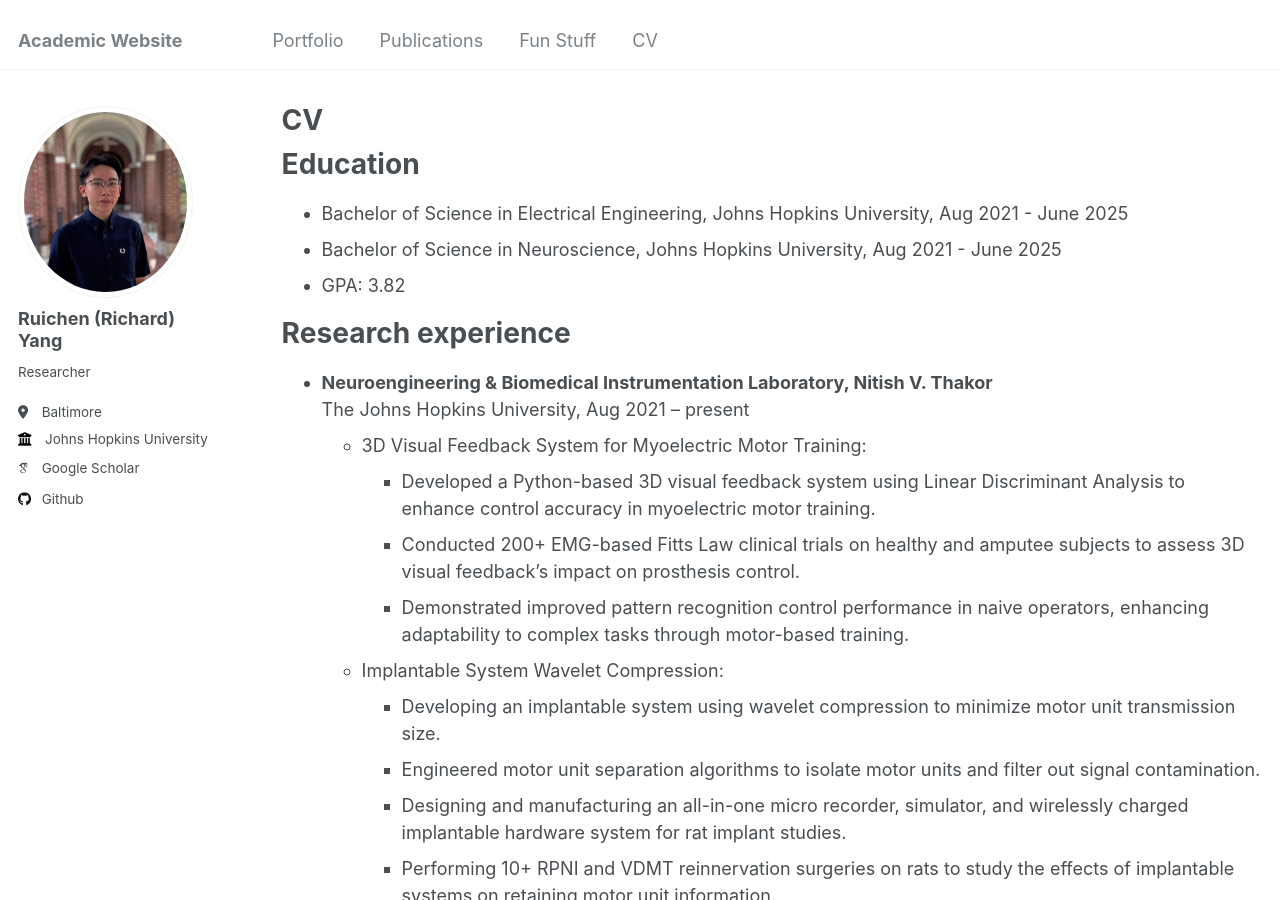
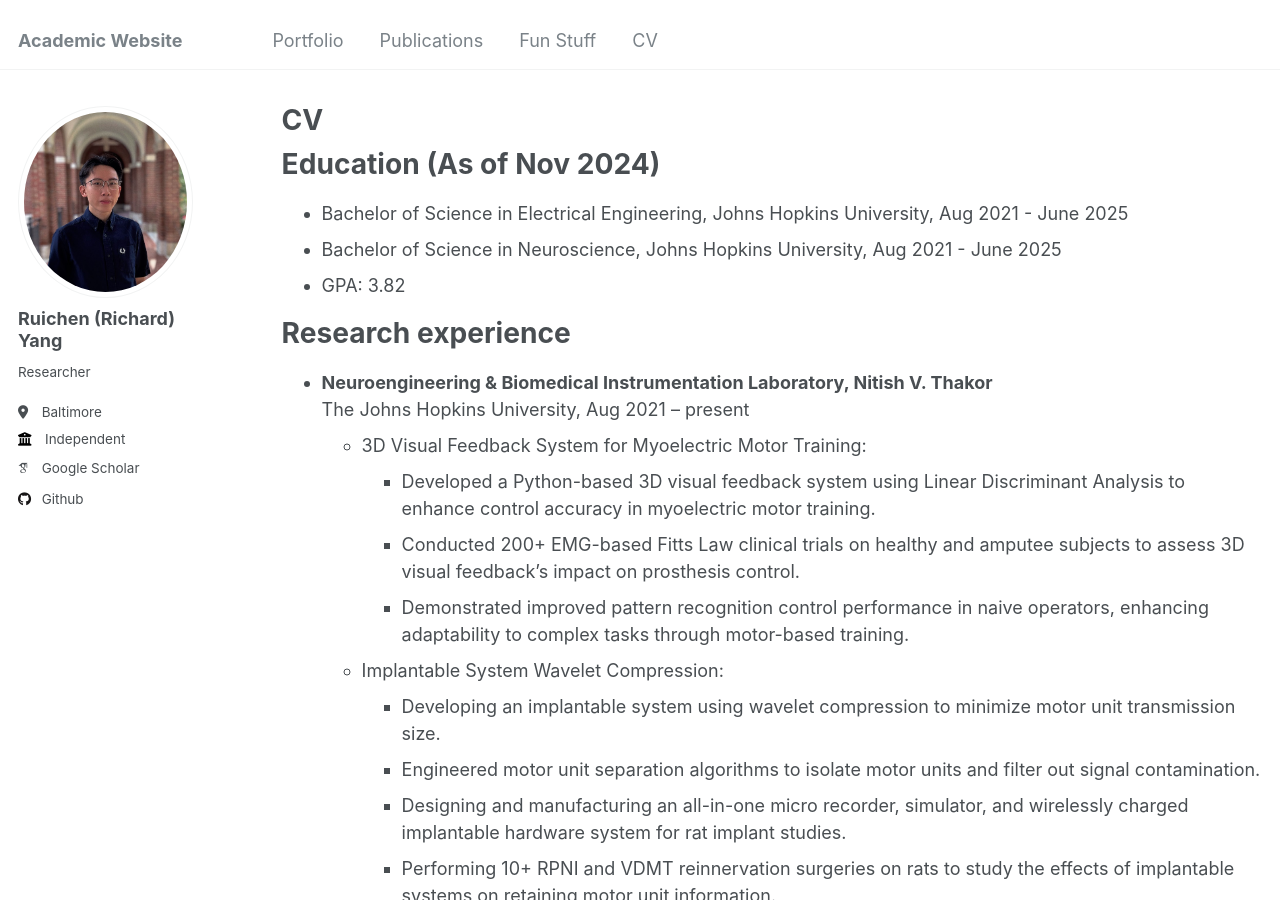
Before and after one commit to Richardy11/Richardy11.github.io, a Jekyll site: the page built from _pages/cv.md, in a window 1280 px wide and 900 px high. Built offline with Jekyll 4.4.1, drawn with Linux system fonts in a browser that asks for light colours; some web fonts are replaced.

Commit message:
small fix

```diff
--- a/_config.yml
+++ b/_config.yml
@@ -26,7 +26,7 @@ author:
   pronouns         : # example: "she/her"
   bio              : "Researcher"
   location         : "Baltimore"
-  employer         : "Johns Hopkins University"
+  employer         : "Independent"
   uri              : # URL
   email            : # "ryang39@jh.edu"
 
--- a/_pages/cv.md
+++ b/_pages/cv.md
@@ -9,7 +9,7 @@ redirect_from:
 
 {% include base_path %}
 
-Education
+Education (As of Nov 2024)
 ======
 * Bachelor of Science in Electrical Engineering, Johns Hopkins University, Aug 2021 - June 2025
 * Bachelor of Science in Neuroscience, Johns Hopkins University, Aug 2021 - June 2025
```
